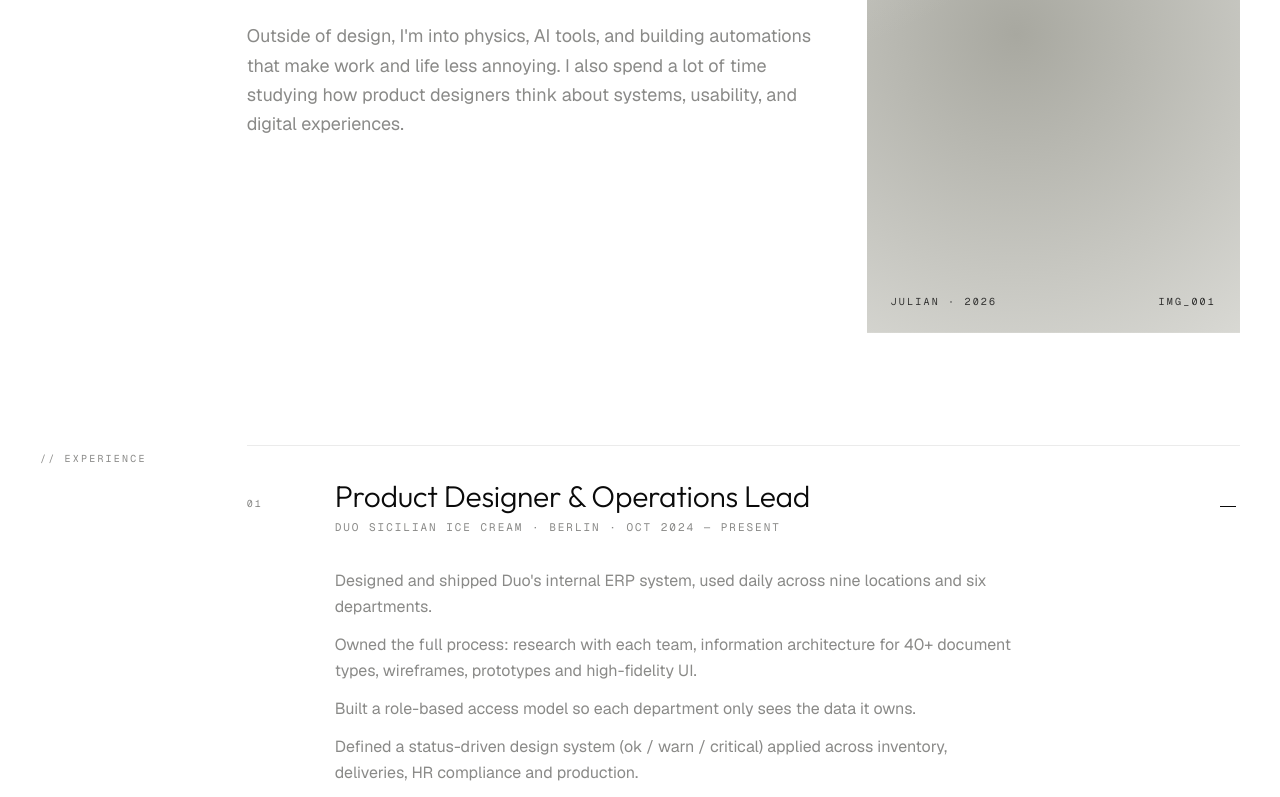
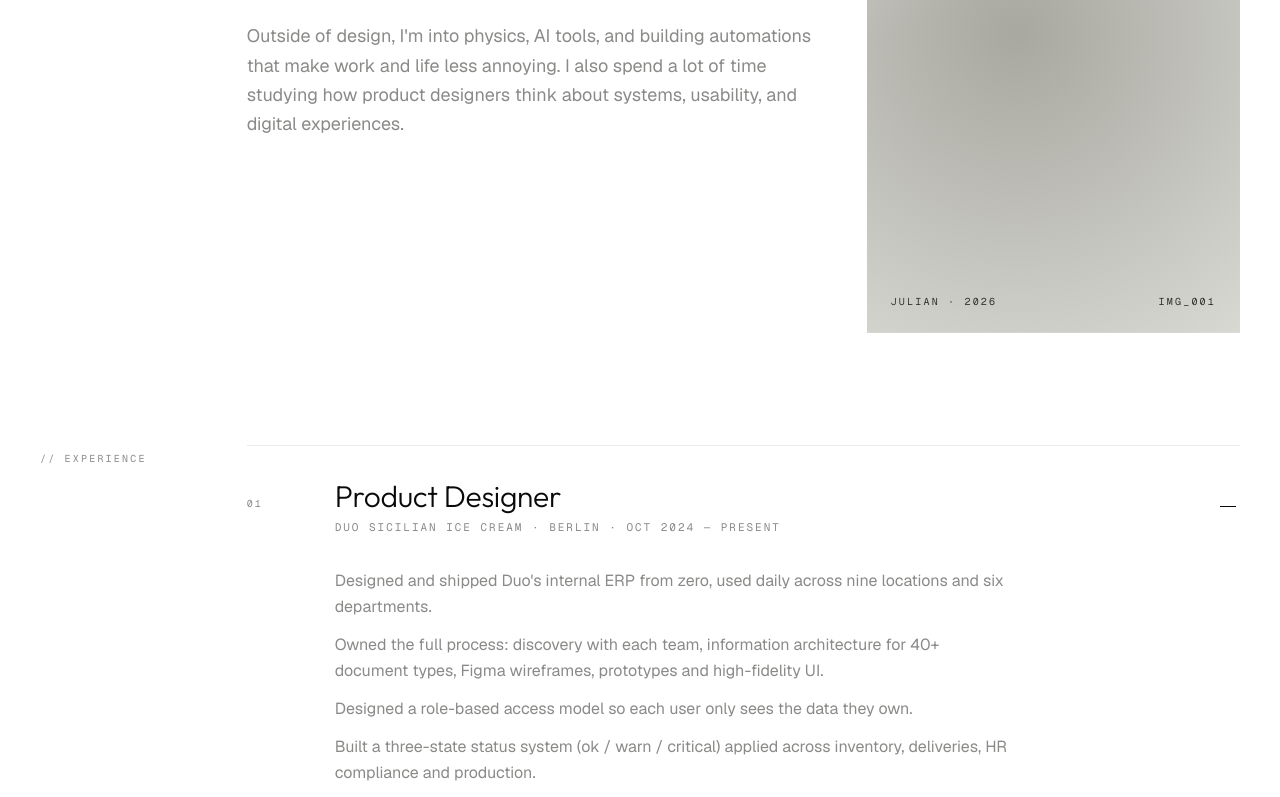
Before and after one commit to JulianGiraldo96/Julian_Portfolio, a Next.js app: page / in a window 1280 px wide. Shown: the part 2698-3495 px from the top of the page. Built offline with nearby package versions, Linux system fonts and the light colour scheme.

Commit message:
Update CV PDF and About: pure Product Designer positioning

```diff
--- a/components/About.tsx
+++ b/components/About.tsx
@@ -6,15 +6,16 @@ import { RevealBlock } from "./RevealText";
 
 const experiences = [
   {
-    role: "Product Designer & Operations Lead",
+    role: "Product Designer",
     company: "Duo Sicilian Ice Cream",
     location: "Berlin",
     period: "Oct 2024 — Present",
     body: [
-      "Designed and shipped Duo's internal ERP system, used daily across nine locations and six departments.",
-      "Owned the full process: research with each team, information architecture for 40+ document types, wireframes, prototypes and high-fidelity UI.",
-      "Built a role-based access model so each department only sees the data it owns.",
-      "Defined a status-driven design system (ok / warn / critical) applied across inventory, deliveries, HR compliance and production.",
+      "Designed and shipped Duo's internal ERP from zero, used daily across nine locations and six departments.",
+      "Owned the full process: discovery with each team, information architecture for 40+ document types, Figma wireframes, prototypes and high-fidelity UI.",
+      "Designed a role-based access model so each user only sees the data they own.",
+      "Built a three-state status system (ok / warn / critical) applied across inventory, deliveries, HR compliance and production.",
+      "I also use the system daily as one of the operators, which gives me a continuous feedback loop with the rest of the team.",
     ],
   },
   {
```
Also changed, not shown: 1 other file (tests, documents, lock files or other folders).
